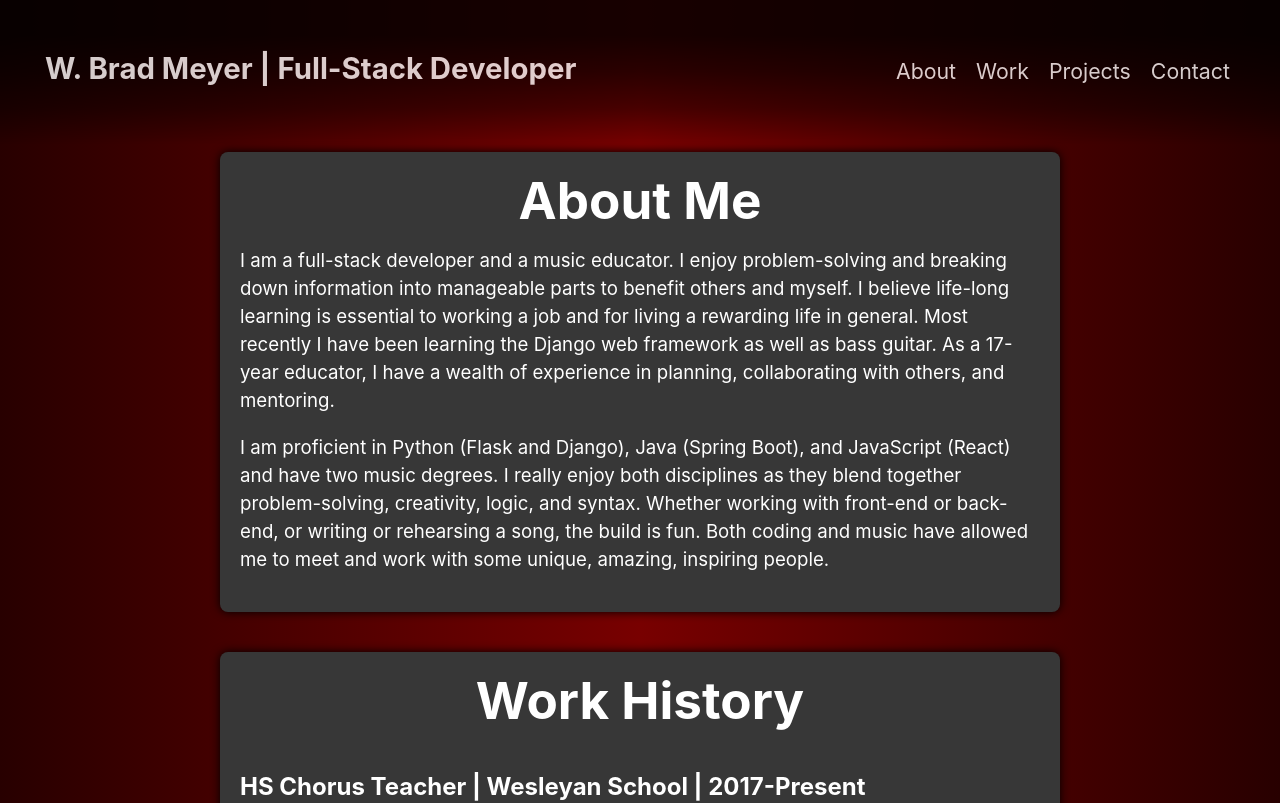
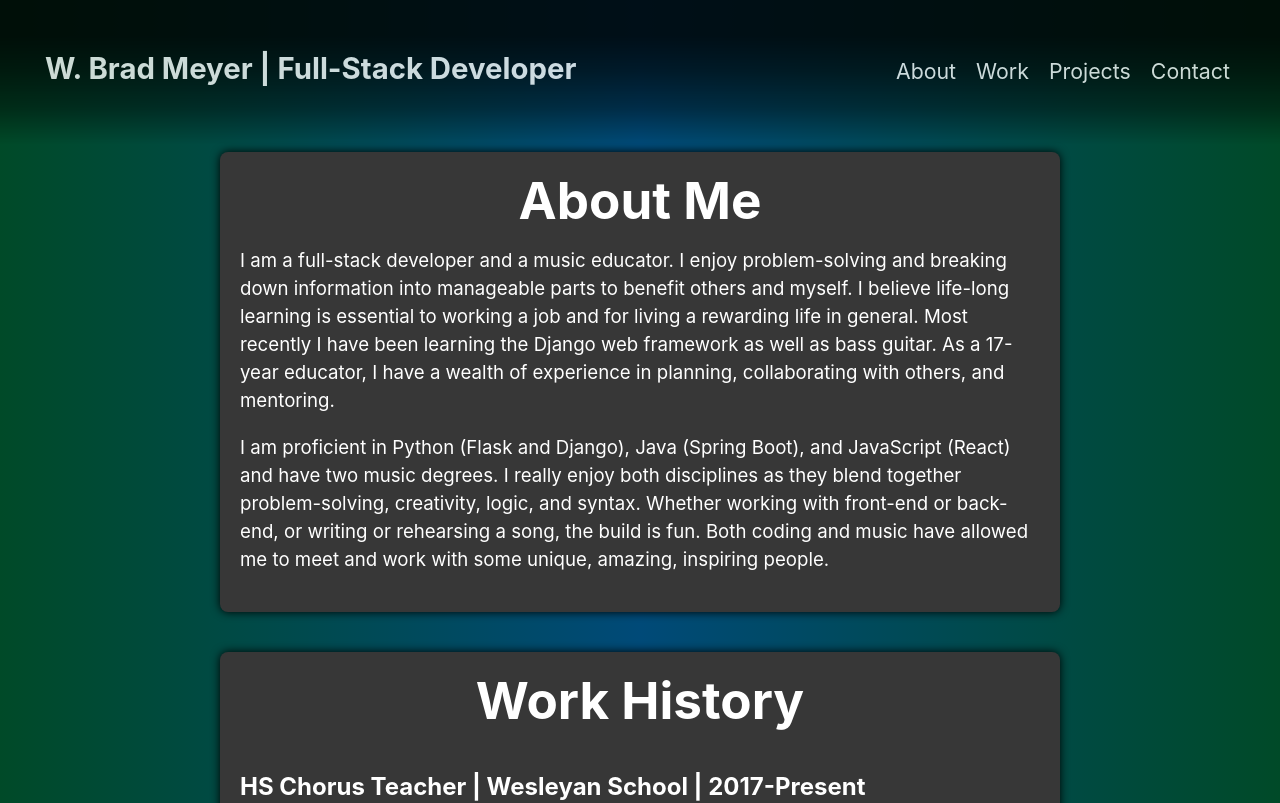
Before and after one commit to Wbradmeyer/vitePortfolio, a Vue app: page / in a window 1280 px wide. Shown: the top 803 px of the page. Built offline with nearby package versions, Linux system fonts and the light colour scheme.

Commit message:
background color

```diff
--- a/src/style.css
+++ b/src/style.css
@@ -21,7 +21,7 @@ body {
   /* width: 100%; */
   min-width: 100vh;
   min-height: 100vh;
-  background-image: linear-gradient(to right, rgb(40, 0, 0), rgb(120, 0, 0), rgb(40, 0, 0));
+  background-image: linear-gradient(to right, rgb(0, 74, 40), rgb(0, 74, 120), rgb(0, 74, 40));
 }
 
 h1 {
```
